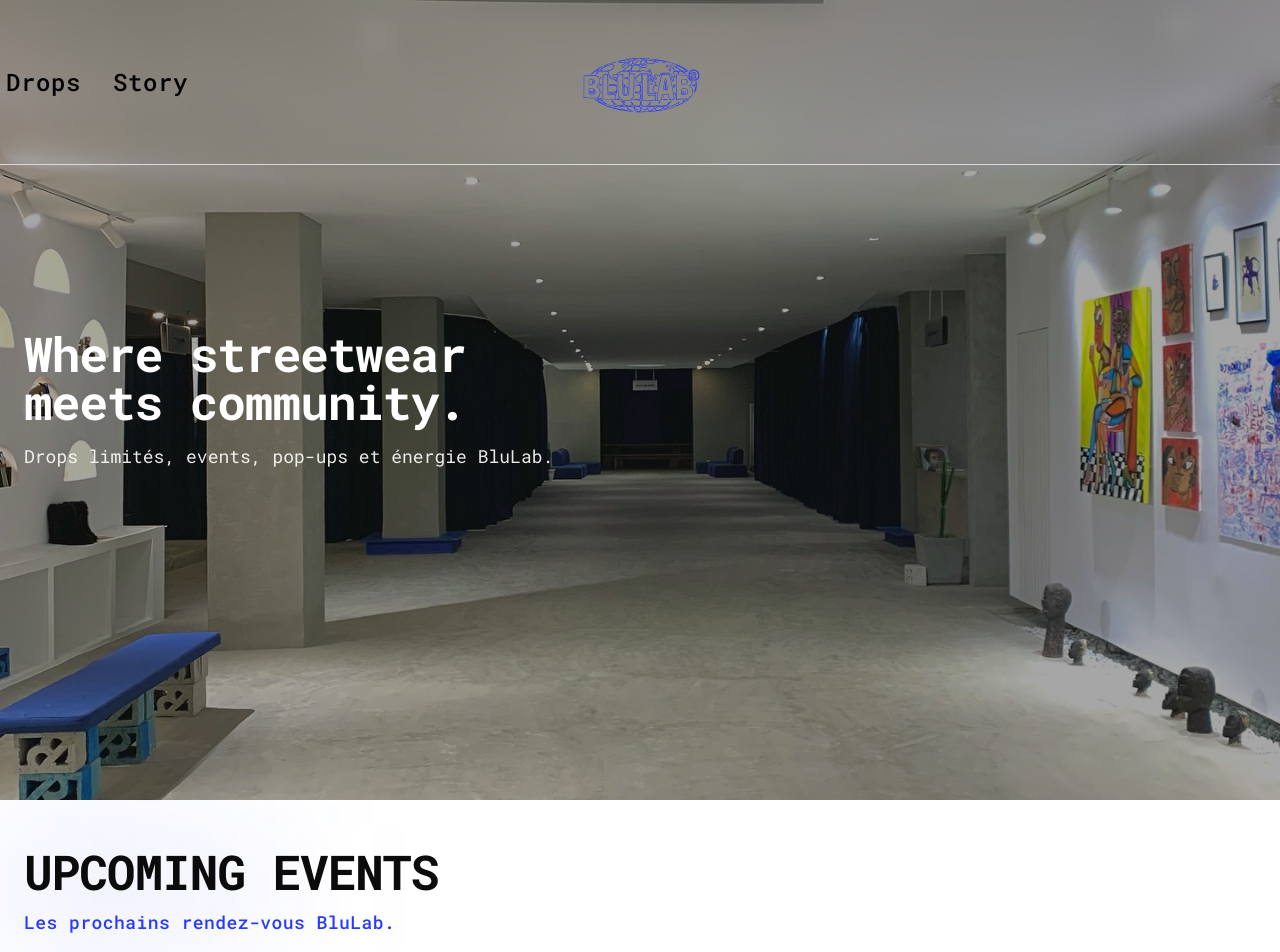
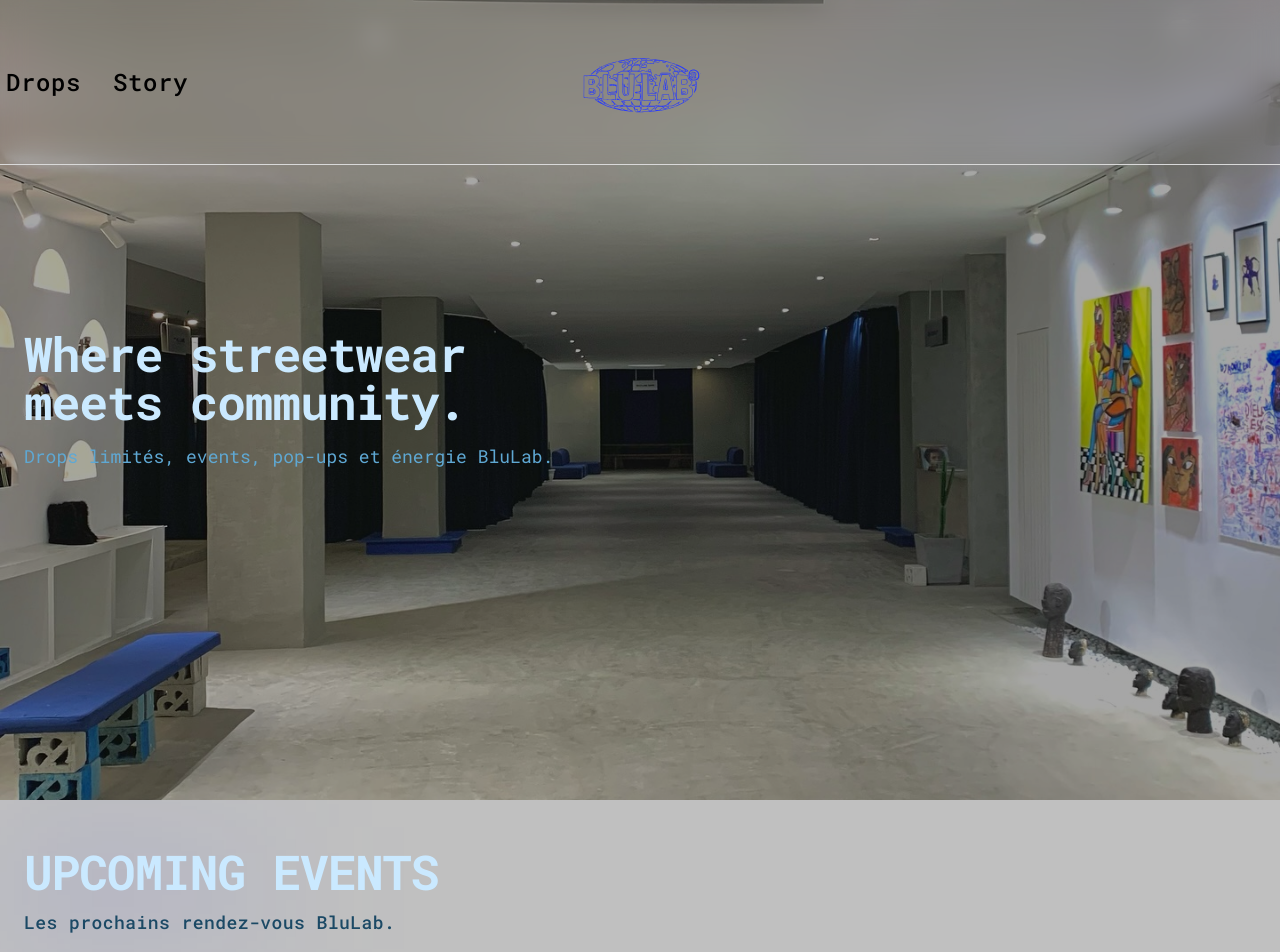
Before and after one commit to anneccl/BluLab-Website, a Next.js app: page / in a window 1280 px wide. Shown: the top 952 px of the page. Built offline with nearby package versions, Linux system fonts and the light colour scheme.

Commit message:
Modification de la couleur des textes

```diff
--- a/app/globals.css
+++ b/app/globals.css
@@ -18,8 +18,9 @@
 
   /* Variables sémantiques */
   --color-primary: var(--blue-500);
-  --color-background: var(--white);
-  --color-foreground: var(--black);
+  /* --color-background: var(--black); */
+  --color-background: #C0C0C0;
+  --color-foreground: var(--white);
 }
 
 body {
--- a/app/page.tsx
+++ b/app/page.tsx
@@ -23,10 +23,10 @@ export default function Home() {
         <div className="absolute inset-0 flex items-center">
           <div className="max-w-7xl mx-auto px-6 w-full">
             <div className="max-w-xl space-y-4">
-              <h1 className="text-white text-4xl md:text-5xl font-bold tracking-tight">
+              <h1 className="text-[#cae9ff] text-4xl md:text-5xl font-bold tracking-tight">
                 Where streetwear meets community.
               </h1>
-              <p className="text-white/90 text-base md:text-lg">
+              <p className="text-[#5FA8D3] text-base md:text-lg">
                 Drops limités, events, pop-ups et énergie BluLab.
               </p>
             </div>
--- a/components/footer.tsx
+++ b/components/footer.tsx
@@ -1,6 +1,6 @@
 export default function Footer() {
     return (
-        <footer className="w-full border-t border-[#D9D9D9] bg-white">
+        <footer className="w-full border-t border-[#D9D9D9] bg-whithe">
             <div className="max-w-7xl mx-auto px-6 py-6 text-sm text-[#4B4B4B]">
                 © {new Date().getFullYear()} BluLab. All rights reserved.
             </div>
--- a/components/sections/eventsCarousel.tsx
+++ b/components/sections/eventsCarousel.tsx
@@ -13,10 +13,10 @@ export default function EventsCarousel() {
           <div className="absolute -left-4 -top-6 w-72 h-32 bg-gradient-to-r from-[#283AFE]/10 to-[#4B5EFF]/5 blur-3xl -z-10" />
 
           <div className="relative">
-            <h2 className="text-4xl md:text-5xl font-black tracking-tight text-[#0B0B0B] uppercase">
+            <h2 className="text-4xl md:text-5xl font-black tracking-tight text-[#cae9ff] uppercase">
               Upcoming events
             </h2>
-            <p className="text-lg text-[#283AFE] mt-3 font-medium tracking-wide">
+            <p className="text-lg text-[#1B4965] mt-3 font-medium tracking-wide">
               Les prochains rendez-vous BluLab.
             </p>
           </div>
```
